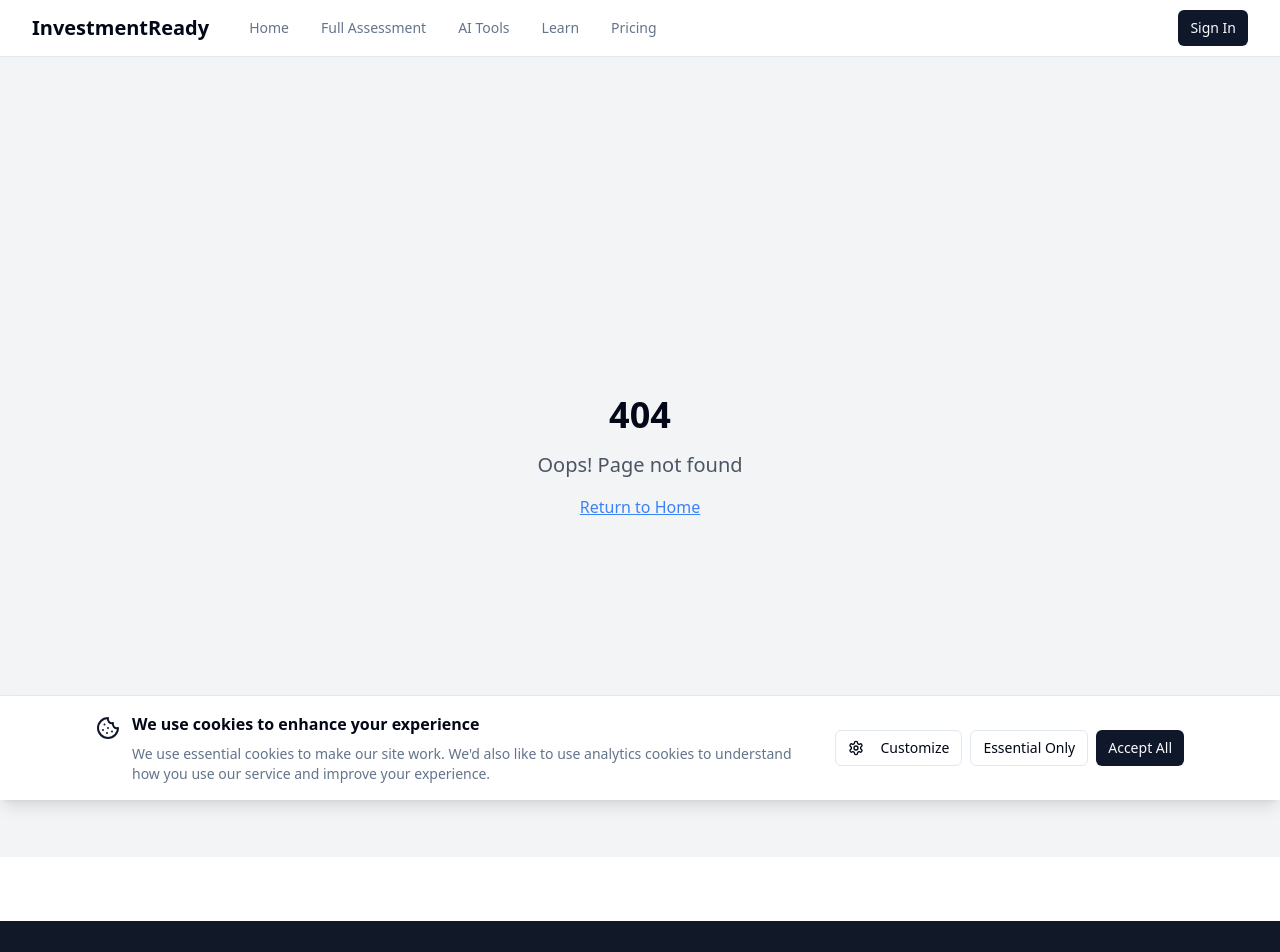
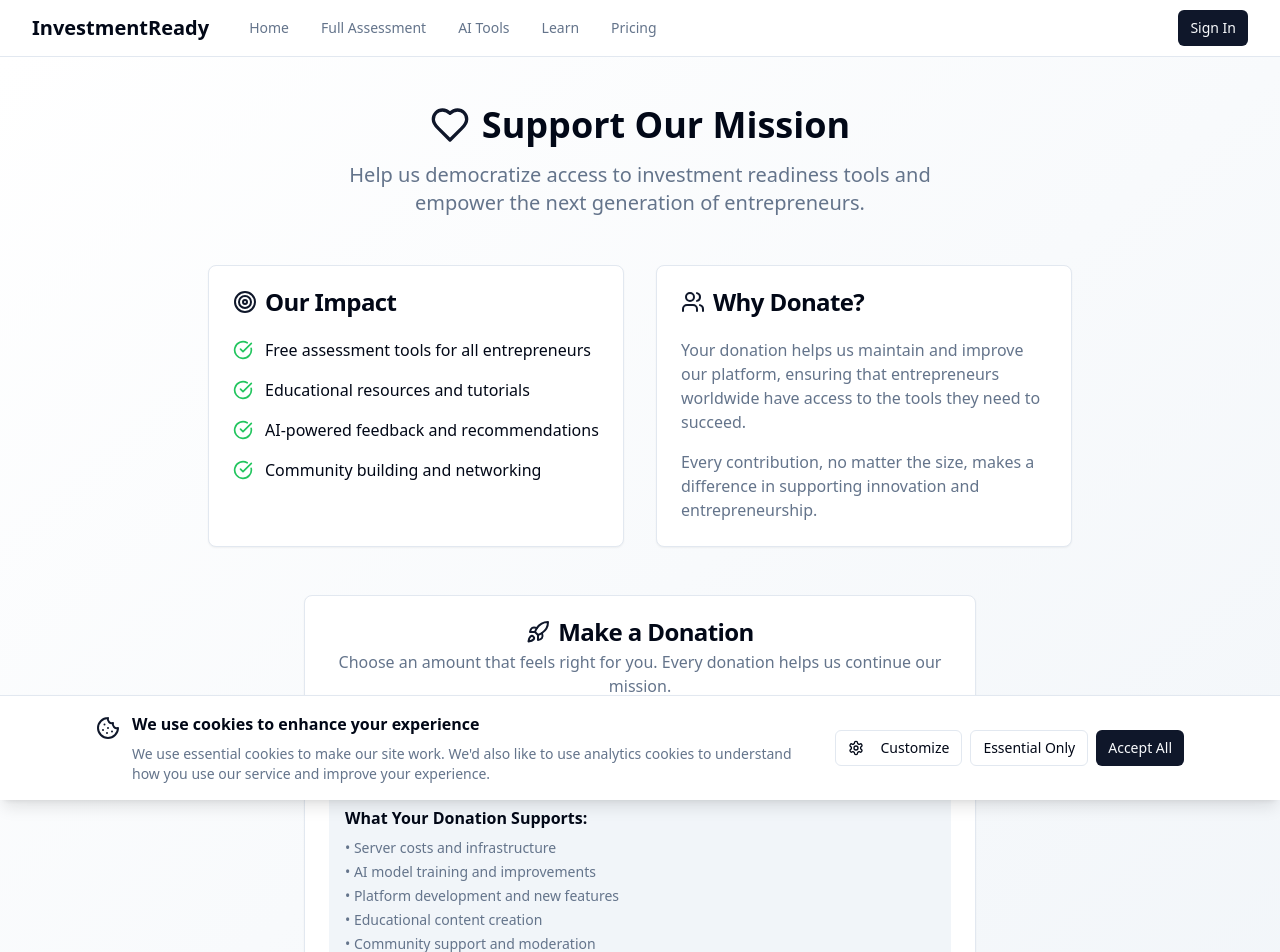
Before and after one commit to JeevaByte/auricite-startup-scorer, a React (Vite) app: page /donate in a window 1280 px wide. Shown: the top 952 px of the page. Built offline with nearby package versions, Linux system fonts and the light colour scheme.

Commit message:
Fix Learn tab and donation issues
The Learn tab information was lost and needs to be restored. A separate donation tab will be created for easier payment. Additionally, the cause of the Unified Assessment not working will be investigated and resolved.

```diff
--- a/src/App.tsx
+++ b/src/App.tsx
@@ -25,6 +25,7 @@ import PrivacyPolicy from "./pages/PrivacyPolicy";
 import TermsOfService from "./pages/TermsOfService";
 import Assessment from "./pages/Assessment";
 import Learn from "./pages/Learn";
+import Donate from "./pages/Donate";
 import NotFound from "./pages/NotFound";
 import { Header } from "./components/Header";
 import { Footer } from "./components/Footer";
@@ -50,10 +51,12 @@ const App = () => (
                   <Route path="/" element={<Index />} />
                   <Route path="/auth" element={<Auth />} />
                   <Route path="/assessment" element={<Assessment />} />
+                  <Route path="/unified-assessment" element={<Assessment />} />
                   <Route path="/results" element={<Results />} />
                   <Route path="/profile" element={<Profile />} />
                   <Route path="/admin" element={<AdminDashboard />} />
                   <Route path="/donation-success" element={<DonationSuccess />} />
+                  <Route path="/donate" element={<Donate />} />
                   <Route path="/investor-dashboard" element={<InvestorDashboard />} />
                   <Route path="/investor-directory" element={<InvestorDirectory />} />
                   <Route path="/investors" element={<InvestorDirectory />} />
--- /dev/null
+++ b/src/pages/Donate.tsx
@@ -0,0 +1,112 @@
+import React from 'react';
+import { DonationButton } from '@/components/DonationButton';
+import { Card, CardContent, CardHeader, CardTitle } from '@/components/ui/card';
+import { Heart, Target, Users, Rocket, CheckCircle } from 'lucide-react';
+
+export default function Donate() {
+  return (
+    <div className="min-h-screen bg-gradient-to-br from-background to-muted py-12">
+      <div className="container mx-auto px-4 max-w-4xl">
+        <div className="text-center mb-12">
+          <h1 className="text-4xl font-bold mb-4 flex items-center justify-center gap-3">
+            <Heart className="h-10 w-10 text-primary" />
+            Support Our Mission
+          </h1>
+          <p className="text-xl text-muted-foreground max-w-2xl mx-auto">
+            Help us democratize access to investment readiness tools and empower the next generation of entrepreneurs.
+          </p>
+        </div>
+
+        <div className="grid md:grid-cols-2 gap-8 mb-12">
+          <Card>
+            <CardHeader>
+              <CardTitle className="flex items-center gap-2">
+                <Target className="h-6 w-6 text-primary" />
+                Our Impact
+              </CardTitle>
+            </CardHeader>
+            <CardContent className="space-y-4">
+              <div className="flex items-center gap-3">
+                <CheckCircle className="h-5 w-5 text-green-500" />
+                <span>Free assessment tools for all entrepreneurs</span>
+              </div>
+              <div className="flex items-center gap-3">
+                <CheckCircle className="h-5 w-5 text-green-500" />
+                <span>Educational resources and tutorials</span>
+              </div>
+              <div className="flex items-center gap-3">
+                <CheckCircle className="h-5 w-5 text-green-500" />
+                <span>AI-powered feedback and recommendations</span>
+              </div>
+              <div className="flex items-center gap-3">
+                <CheckCircle className="h-5 w-5 text-green-500" />
+                <span>Community building and networking</span>
+              </div>
+            </CardContent>
+          </Card>
+
+          <Card>
+            <CardHeader>
+              <CardTitle className="flex items-center gap-2">
+                <Users className="h-6 w-6 text-primary" />
+                Why Donate?
+              </CardTitle>
+            </CardHeader>
+            <CardContent className="space-y-4">
+              <p className="text-muted-foreground">
+                Your donation helps us maintain and improve our platform, ensuring that entrepreneurs worldwide have access to the tools they need to succeed.
+              </p>
+              <p className="text-muted-foreground">
+                Every contribution, no matter the size, makes a difference in supporting innovation and entrepreneurship.
+              </p>
+            </CardContent>
+          </Card>
+        </div>
+
+        <Card className="max-w-2xl mx-auto">
+          <CardHeader className="text-center">
+            <CardTitle className="flex items-center justify-center gap-2">
+              <Rocket className="h-6 w-6 text-primary" />
+              Make a Donation
+            </CardTitle>
+            <p className="text-muted-foreground">
+              Choose an amount that feels right for you. Every donation helps us continue our mission.
+            </p>
+          </CardHeader>
+          <CardContent className="space-y-6">
+            <div className="text-center">
+              <DonationButton
+                variant="default"
+                size="lg"
+                className="w-full max-w-sm mx-auto"
+              />
+            </div>
+
+            <div className="bg-muted p-4 rounded-lg">
+              <h4 className="font-semibold mb-2">What Your Donation Supports:</h4>
+              <ul className="text-sm text-muted-foreground space-y-1">
+                <li>• Server costs and infrastructure</li>
+                <li>• AI model training and improvements</li>
+                <li>• Platform development and new features</li>
+                <li>• Educational content creation</li>
+                <li>• Community support and moderation</li>
+              </ul>
+            </div>
+
+            <div className="text-center text-sm text-muted-foreground">
+              <p>
+                🔒 Secure payments powered by Stripe • Tax receipts available • Cancel anytime
+              </p>
+            </div>
+          </CardContent>
+        </Card>
+
+        <div className="mt-12 text-center">
+          <p className="text-muted-foreground">
+            Thank you for supporting entrepreneurship and innovation! 🚀
+          </p>
+        </div>
+      </div>
+    </div>
+  );
+}
--- a/src/pages/Learn.tsx
+++ b/src/pages/Learn.tsx
@@ -1,20 +1,13 @@
 
 import React from 'react';
 import { EducationalVideos } from '@/components/EducationalVideos';
-import { AccessControl } from '@/components/AccessControl';
 
 export default function Learn() {
   return (
-    <AccessControl
-      accessType="learning_resources"
-      title="Learning Resources"
-      description="Access our comprehensive library of startup education content, including video tutorials, guides, and expert insights."
-    >
-      <div className="min-h-screen bg-gradient-to-br from-background to-muted">
-        <div className="container mx-auto px-4 py-8">
-          <EducationalVideos />
-        </div>
+    <div className="min-h-screen bg-gradient-to-br from-background to-muted">
+      <div className="container mx-auto px-4 py-8">
+        <EducationalVideos />
       </div>
-    </AccessControl>
+    </div>
   );
 }
```
